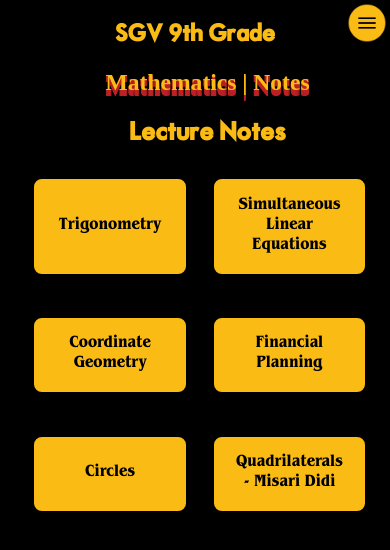
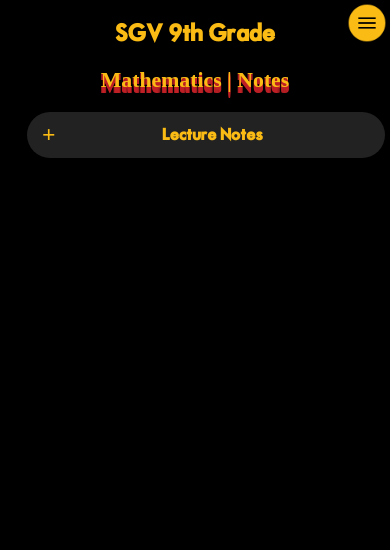
Before and after one commit to DhanushVDPT/sgvnext, a Next.js app: page /mathnotes in a window 390 px wide. Shown: the top 550 px of the page. Built offline with nearby package versions, Linux system fonts and the light colour scheme; a web font is replaced by a local one.

Commit message:
accordion

```diff
--- a/pages/mathnotes.js
+++ b/pages/mathnotes.js
@@ -8,8 +8,11 @@ export default function Page() {
             </Head>
             <div className="subject">
                 <h1>Mathematics | Notes</h1>
-                <h2 className="subjecth2">Lecture Notes</h2>
-                <div className="lists">
+                <ul className="accordion">
+                    <li>
+                        <input type="radio" name="accordion" id="first"></input>
+                        <label for="first"><h2 className="subjecth2">Lecture Notes</h2></label>
+                        <div className="lists accordioncontent">
                             <a target="#" href="https://docs.google.com/document/d/1OXG-pClqaF0_ogcLrazFB0uunArEWg0x5tzR9qTiEZo/edit?usp=sharing">Trigonometry</a>
                             <a target="#" href="https://drive.google.com/file/d/1XJseoJxCJIJduBGtqxFgdcVmyVyKmvjl/view?usp=sharing">Simultaneous Linear Equations</a>
                             <a target="#" href="https://drive.google.com/file/d/1zcCFO7SROC6SdJZktHUAscSwHTpX7efT/view?usp=sharing">Coordinate Geometry</a>
@@ -17,6 +20,8 @@ export default function Page() {
                             <a target="#" href="https://drive.google.com/file/d/1QP5z06GaP9K80wk7fznHMhI9-t78mupz/view?usp=sharing">Circles</a>
                             <a target="#" href="https://drive.google.com/file/d/1sbaqqsdD--i284Hz4XKeWs1PPe6Jd4ia/view?usp=sharing">Quadrilaterals - Misari Didi</a>
                         </div>
+                    </li>
+                </ul>
             </div>
         </>
     )
--- a/styles/global.css
+++ b/styles/global.css
@@ -83,23 +83,6 @@ body{
     margin-right: 2em;
 }
 
-table, th, td {
-    border: 1px solid #fff;
-    border-collapse: collapse;
-}
-
-table{
-    margin: 0 auto;
-}
-
-.ut2table{
-    text-align: center;
-}
-
-th, td{
-    padding: 0.24em;
-}
-
 li{
     color: #fff;
     list-style-position: inside;
@@ -121,7 +104,7 @@ li a:visited{
     width: 96vw;
     display: flex;
     justify-content: space-evenly;
-    align-items: flex-start;
+    align-items: center;
     margin-left: 1.5em;
     margin-right: auto;
     flex-direction: column;
@@ -185,8 +168,69 @@ li a:visited{
     border: 5px solid #fff;
 }
 
+input[type="radio"]{
+    display: none;
+}
+
+.accordion{
+    width: 90vw;
+}
+
+.accordion li{
+    text-align: center;
+    list-style: none;
+    width: 84vw;
+    margin: 0.5em;
+    padding: 0.5em 1em;
+    border-radius: 25px;
+    background-color: #222222;
+}
+
+.accordion .lists{
+    width: 84vw;
+    grid-template-columns: 26vw 26vw 26vw;
+    justify-items: center;
+    justify-content: center;
+}
+
+.accordion li a{
+    color: #000000;
+    border: 5px solid #222222;
+}
+
+.accordion li label{
+    display: flex;
+    align-items: center;
+    cursor: pointer;
+}
+
+.accordion label::before{
+    content: "+";
+    color: #FABB15;
+    font-size: 3em;
+    font-weight: bold;
+}
+
+.accordioncontent{
+    max-height: 0;
+    overflow: hidden;
+    transition: max-height 0.5s ease;
+}
+
+.accordion input[type="radio"]:checked + label + .accordioncontent{
+    max-height: 40em;
+}
+
+.accordion input[type="radio"]:checked + label::before{
+    content: "-";
+}
+
 .heading{
     text-align: center;
+}
+
+.subjecth2{
+    color: #FABB15;
 }
 
 @media screen and (max-width:1155px){
@@ -267,7 +311,19 @@ li a:visited{
         font-size: 1.2em;
     }
     .subjecth2{
-        font-size: 1.8em;
+        font-size: 1.4em;
+    }
+    .subject{
+        margin-left: 0.45em;
+        margin-right: auto;
+        align-items: center !important;
+    }
+    .accordion li a{
+        width: 17vw;
+        font-size: 0.82em;
+    }
+    .accordion label::before{
+        font-size: 1.5em;
     }
 }
 
@@ -276,7 +332,7 @@ li a:visited{
         font-size: 0.7em;
     }
     h1{
-        font-size: 1.73em;
+        font-size: 1.6em;
     }
     .subject{
         flex-direction: column;
@@ -304,4 +360,15 @@ li a:visited{
     .lists a{
         width: 30vw;
     }
+    .subjecth2{
+        font-size: 1em;
+    }
+    .subject{
+        margin: auto;
+    }
+    .accordion li a{
+        width: 17vw;
+        font-size: 0.57em;
+        border-radius: 1.3em;
+    }
 }
```
Also changed, not shown: pages/mathbooks.js (+46 -13 lines), pages/mathmodelpapers.js (+11 -6 lines), pages/mathpractice.js (+12 -4 lines), pages/sciencebooks.js (+26 -6 lines), pages/sciencemodelpapers.js (+10 -5 lines), pages/sciencenotes.js (+12 -4 lines), pages/sciencepractice.js (+12 -4 lines). Lines whose indentation alone changed are shown as unchanged.
